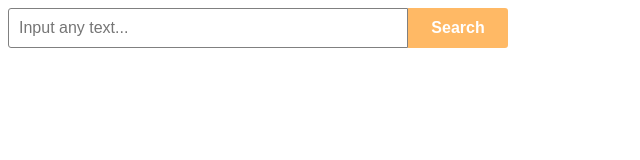
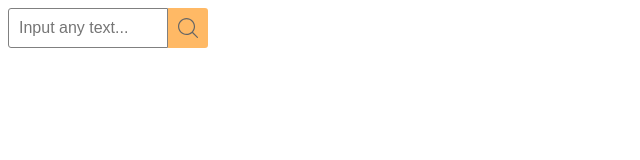
Before and after one commit to oksemonenko/searchField, a website: page index.html in a window 1280 px wide. Shown: the whole page, without its empty margins (0-640 px from the left). Drawn offline with nearby package versions, Linux system fonts and the light colour scheme; files that its build step writes are made by us from their sources.

Commit message:
Адаптация строки поиска под маленький размер контейнера

```diff
--- a/index.html
+++ b/index.html
@@ -9,8 +9,8 @@
   <div class="container">
     <form class="search-form" name="search" id="search" method="post" enctype="multipart/form-data">
       <input class="search-form__input" id="field" name="query" type="text" placeholder="Input any text...">
-      <div class="search-form__delete-btn" id="delete"><span>&times;</span></div>
-      <input class="search-form__btn" id="submit" name="submit" type="submit" value="Search">
+      <div class="search-form__delete-btn" id="delete">&times;</div>
+      <button class="search-form__btn" id="submit" name="submit" type="submit" value="Search">Search</button>
       <ul class="tips-list" id="tips-list">
         <li><a class="tip" id="tip-1" href="">
           <span class="tip__link" id="tip-link-1"></span>
--- a/js/main.js
+++ b/js/main.js
@@ -11,6 +11,7 @@
   // Дисейблит кнопку отправки формы
   disableSubmitBtn();
 
+  //Функции, которые добавляют и удаляют атрибут disable для кнопки отправки формы
   function disableSubmitBtn () {
     submitBtn.setAttribute('disabled', true);
   }
@@ -19,6 +20,7 @@
     submitBtn.removeAttribute('disabled');
   }
 
+  //Функции, показывающие и прячущие кнопку-крестик
   function hideDeleteBtn () {
     deleteBtn.classList.remove('search-form__delete-btn--show');
   }
@@ -27,10 +29,12 @@
     deleteBtn.classList.add('search-form__delete-btn--show');
   }
 
+  //Функция, очищающая поле ввода
   function deleteSearchFieldValue () {
     searchField.value = '';
   }
 
+  //Функции, показывающие и прячущие список подсказок
   function showTipsList () {
     tipsList.classList.add('tips-list--show');
   }
@@ -62,6 +66,18 @@
     disableSubmitBtn();
     hideTipsList();
   });
+
+  /*Функция, которая добавляет иконку лупы к кнопке поиска
+  **при маленькой ширине кнопки
+   */
+  function setSearchIconToOverflowedBtn () {
+    if (submitBtn.scrollWidth > submitBtn.clientWidth) {
+      submitBtn.classList.add('search-form__btn--icon');
+    } else {
+      submitBtn.classList.remove('search-form__btn--icon');
+    }
+  }
+  setSearchIconToOverflowedBtn();
 
   /*Отправляет данные формы на адрес super‑analytics.com
   ** в запросе: идентификатор формы и поле query, содержащее введённый текст
--- a/sass/blocks/container.scss
+++ b/sass/blocks/container.scss
@@ -1,3 +1,3 @@
 .container {
-  width: 500px;
+  width: 200px;
 }
--- a/sass/blocks/search-form.scss
+++ b/sass/blocks/search-form.scss
@@ -23,6 +23,7 @@
 }
 
 .search-form__btn {
+  position: relative;
   width: 20%;
   padding: 0;
   box-sizing: border-box;
@@ -36,6 +37,14 @@
   border: none;
   outline: none;
   cursor: pointer;
+
+  &--icon {
+    text-indent: -9999px;
+    background-image: url("../img/icons/search-icon.svg");
+    background-repeat: no-repeat;
+    background-size: 50%;
+    background-position: center;
+  }
 
   &:hover {
     background-color: orangered;
@@ -61,7 +70,7 @@
   width: 5%;
   font-size: 28px;
   font-weight: bold;
-  background-color: inherit;
+  background-color: transparent;
   color: lightgray;
   opacity: 0;
   transition: opacity 250ms ease-out;
```
Also changed, not shown: img/icons/search-icon.svg (added).
